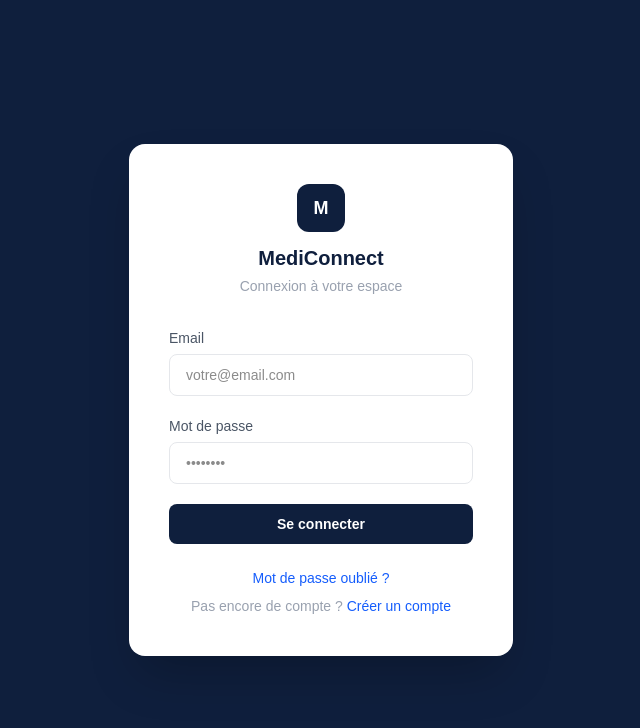
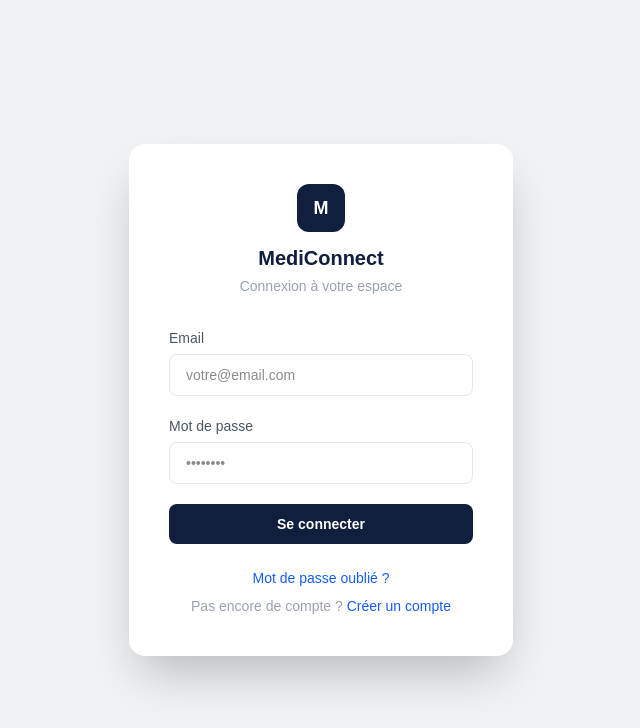
Before and after one commit to mediconnect-pfc/mediconnect, a Next.js app in the folder apps/frontend/: page /login in a window 1280 px wide. Shown: the top 728 px of the page, without its empty margins (319-959 px from the left). Built offline with nearby package versions, Linux system fonts and the light colour scheme; no server answers.

Commit message:
SCRUM-14: adpot oumaima's design

```diff
--- a/apps/frontend/app/login/page.tsx
+++ b/apps/frontend/app/login/page.tsx
@@ -50,7 +50,7 @@
   }
 
   return (
-    <div className="flex min-h-screen items-center justify-center bg-[#0f1f3d] px-4">
+    <div className="flex min-h-screen items-center justify-center bg-[#f0f2f5] px-4">
       <div className="w-full max-w-sm rounded-2xl bg-white p-10 shadow-2xl">
         {/* Logo */}
         <div className="mb-8 text-center">
```
